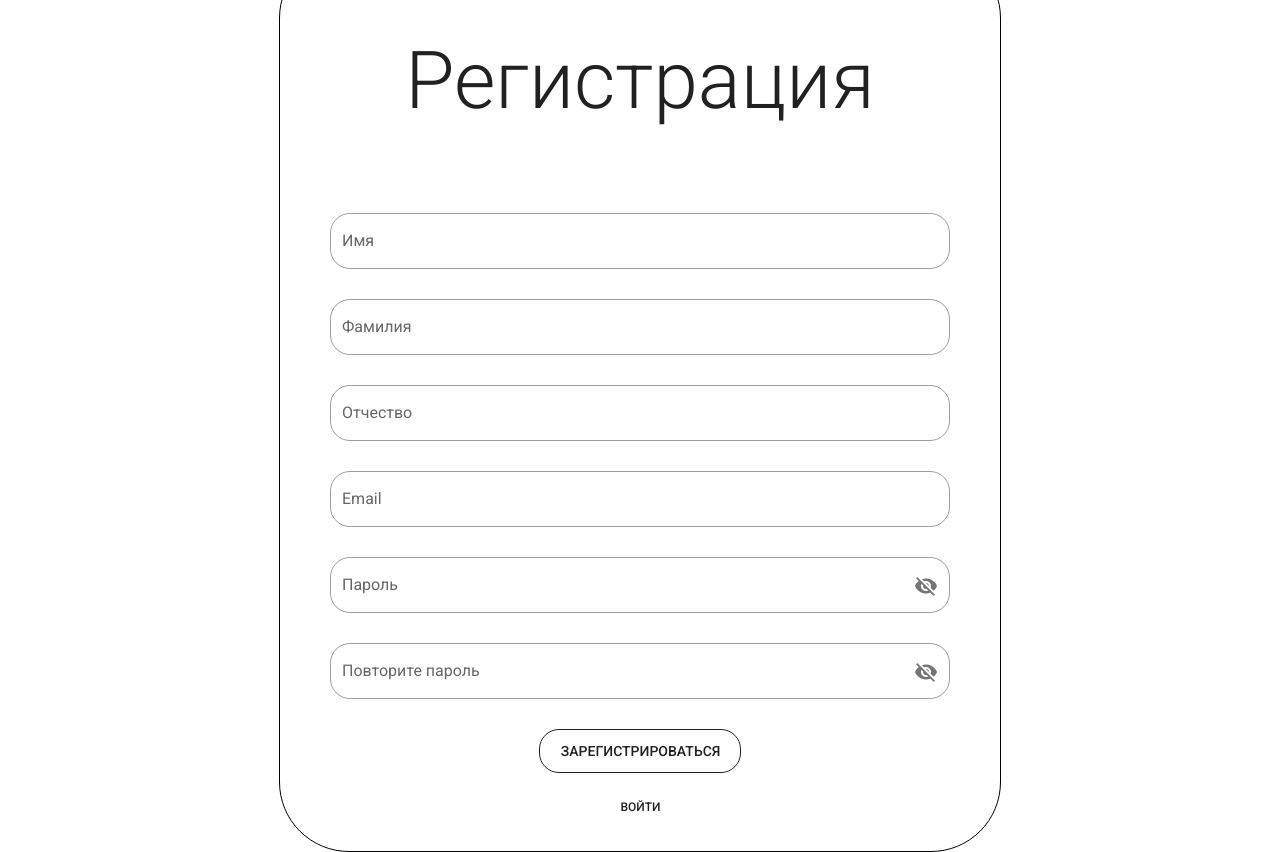
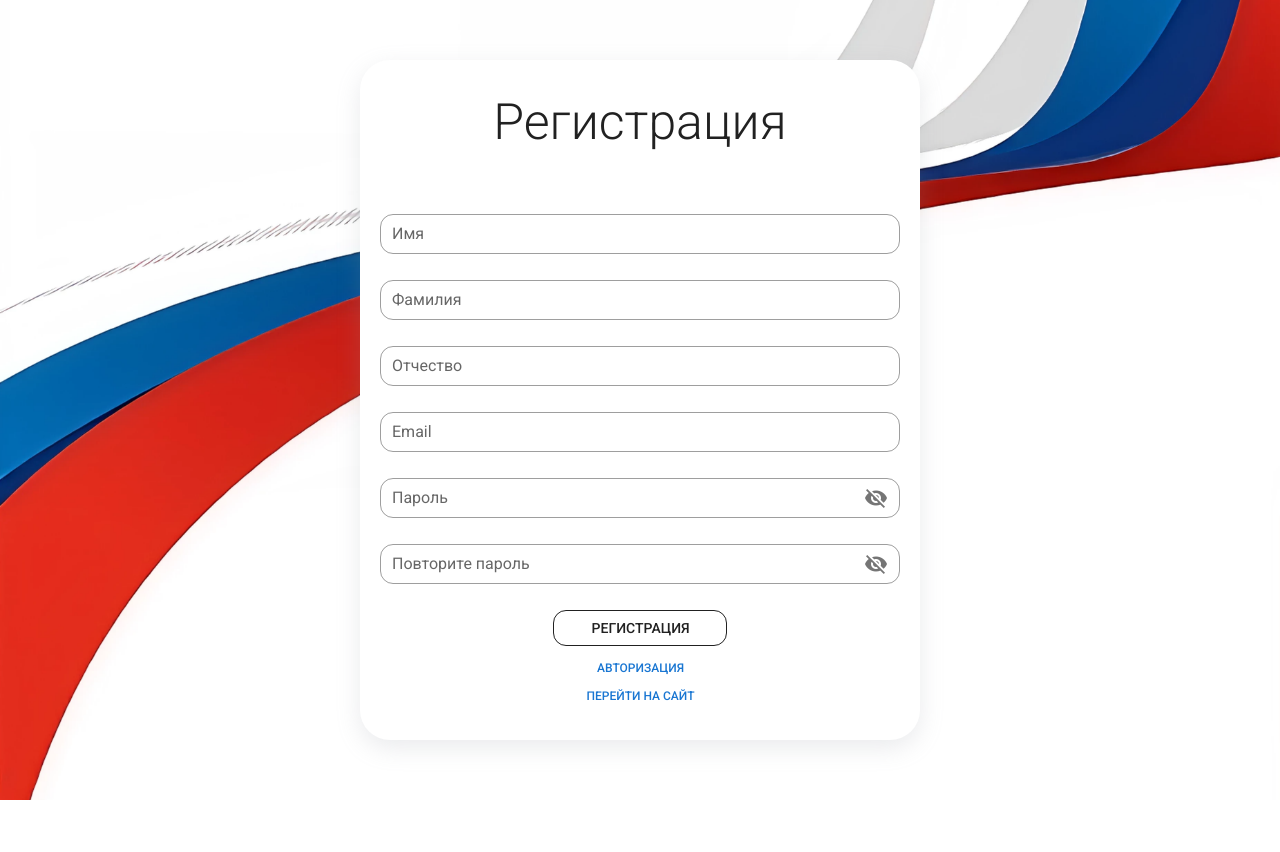
Before and after one commit to ZubeckY/veterani, a Nuxt app in the folder client/: page /auth/reg in a window 1280 px wide. After the commit the page ends 800 px from the top, so only its background shows below. Built offline with nearby package versions, Linux system fonts and the light colour scheme; what v-mask would draw is missing.

Commit message:
auth redesign

```diff
--- a/client/assets/styles/auth.css
+++ b/client/assets/styles/auth.css
@@ -1,28 +1,31 @@
 .authCard {
-  padding: 100px 50px 30px;
-  border-radius: 70px !important;
-  border: 1px solid #000 !important;
-
+  display: flex;
+  padding: 30px 20px;
+  min-height: 480px;
+  align-items: center;
+  justify-content: center;
+  border-radius: 30px !important;
+  box-shadow: var(--box-shadow) !important;
 }
 
 .authCard__container {
-  width: 620px;
+  width: 520px;
 }
 
 /* header */
 .authCard__title {
-  font-size: 80px;
+  font-size: 50px;
   font-weight: 300;
 }
 
 /* body */
 .authCard__body {
-  margin-top: 100px;
+  margin-top: 60px;
 }
 
 .authCard__input,
 .authCard__button {
-  border-radius: 20px !important;
+  border-radius: 13px !important;
 }
 
 /* footer */
@@ -30,9 +33,9 @@
   width: fit-content;
 }
 
-.authCard__button +
-.authCard__button {
-  margin-top: 20px !important;
+.authCard__footer.login {
+  position: relative;
+  top: 30px;
 }
 
 /* media screen */
--- a/client/assets/styles/main.css
+++ b/client/assets/styles/main.css
@@ -7,6 +7,7 @@
 :root {
   --mainBlue: #2B5189;
   --mainBlueTransparent: #4874B870;
+  --box-shadow: rgba(149, 157, 165, 0.2) 0 8px 24px;
 }
 
 .loadingBlock {
@@ -111,7 +112,7 @@
   background-repeat: no-repeat;
 }
 
-.mainFlagBlock {
+.flag-bkg.mainFlagBlock {
   position: relative;
   margin-top: 250px;
 }
--- a/client/layouts/auth.vue
+++ b/client/layouts/auth.vue
@@ -1,16 +1,20 @@
 <template>
   <v-app>
-    <div class="fullSize d-flex justify-center align-center">
-      <Nuxt/>
+    <div class="flag-bkg" :style="'background-image: url('+ bkgFlagImage +');'">
+      <div class="fullSize d-flex justify-center align-center">
+        <Nuxt/>
+      </div>
     </div>
   </v-app>
 </template>
 
 <script lang="ts">
+//@ts-ignore
+import bkgFlagImage from '~/static/flag-russia.png'
 import {Vue, Component} from 'vue-property-decorator';
 
 @Component({})
 export default class Auth extends Vue {
-
+  bkgFlagImage: any = bkgFlagImage;
 }
 </script>
--- a/client/pages/auth/login.vue
+++ b/client/pages/auth/login.vue
@@ -1,7 +1,6 @@
 <template>
-  <div>
   <v-form v-model="form" @submit.prevent lazy-validation>
-      <v-card class="authCard" elevation="0" :disabled="loading">
+    <v-card class="authCard" :disabled="loading">
       <div class="authCard__container">
 
         <div class="authCard__header">
@@ -13,7 +12,8 @@
                         v-model="model.email"
                         label="Email"
                         type="email"
-                          outlined/>
+                        outlined
+                        dense/>
 
           <v-text-field label="Пароль"
                         class="authCard__input"
@@ -21,24 +21,27 @@
                         :append-icon="showPass ? 'mdi-eye' : 'mdi-eye-off'"
                         :type="showPass ? 'text' : 'password'"
                         @click:append="showPass = !showPass"
-                          outlined/>
+                        outlined
+                        dense/>
         </div>
 
-          <div class="authCard__footer d-flex align-center justify-center flex-column">
-
-            <v-btn class="authCard__button" large outlined @click="login">Вход</v-btn>
+        <div class="authCard__footer login d-flex align-center justify-center flex-column">
+          <v-btn class="authCard__button px-9 mb-2" outlined @click="login">Вход</v-btn>
           <v-btn class="authCard__button my-0 pa-0"
-                   small
                  @click.prevent="$router.push('/auth/reg')"
-                   text>Зарегистрироваться
+                 color="primary" small text>
+            Зарегистрироваться
           </v-btn>
-
+          <v-btn class="authCard__button my-0 pa-0"
+                 @click.prevent="$router.push('/')"
+                 color="primary" small text>
+            Перейти на сайт
+          </v-btn>
         </div>
 
       </div>
     </v-card>
   </v-form>
-  </div>
 </template>
 
 <script lang="ts">
--- a/client/pages/auth/reg.vue
+++ b/client/pages/auth/reg.vue
@@ -1,7 +1,6 @@
 <template>
-  <div>
   <v-form v-model="form" @submit.prevent lazy-validation>
-      <v-card class="authCard" elevation="0" :disabled="loading">
+    <v-card class="authCard" :disabled="loading">
       <div class="authCard__container">
 
         <div class="authCard__header">
@@ -14,28 +13,32 @@
                         label="Имя"
                         type="text"
                         :rules="[rules.required]"
-                          outlined/>
+                        outlined
+                        dense/>
 
           <v-text-field class="authCard__input"
                         v-model="model.lastName"
                         label="Фамилия"
                         type="text"
                         :rules="[rules.required]"
-                          outlined/>
+                        outlined
+                        dense/>
 
           <v-text-field class="authCard__input"
                         v-model="model.middleName"
                         label="Отчество"
                         type="text"
                         :rules="[rules.required]"
-                          outlined/>
+                        outlined
+                        dense/>
 
           <v-text-field class="authCard__input"
                         v-model="model.email"
                         label="Email"
                         type="email"
                         :rules="[rules.required]"
-                          outlined/>
+                        outlined
+                        dense/>
 
           <v-text-field class="authCard__input"
                         v-model="model.password"
@@ -44,7 +47,8 @@
                         :append-icon="showPass.one ? 'mdi-eye' : 'mdi-eye-off'"
                         :type="showPass.one ? 'text' : 'password'"
                         @click:append="showPass.one = !showPass.one"
-                          outlined/>
+                        outlined
+                        dense/>
 
           <v-text-field class="authCard__input"
                         v-model="model.repeatPassword"
@@ -53,26 +57,28 @@
                         :append-icon="showPass.two ? 'mdi-eye' : 'mdi-eye-off'"
                         :type="showPass.two ? 'text' : 'password'"
                         @click:append="showPass.two = !showPass.two"
-                          outlined/>
+                        outlined
+                        dense/>
         </div>
 
+
         <div class="authCard__footer d-flex align-center justify-center flex-column">
-
-            <v-btn class="authCard__button"
-                   large
-                   @click.prevent="register"
-                   outlined>Зарегистрироваться</v-btn>
+          <v-btn class="authCard__button px-9 mb-2" outlined @click="register">Регистрация</v-btn>
           <v-btn class="authCard__button my-0 pa-0"
-                   small
                  @click.prevent="$router.push('/auth/login')"
-                   text>Войти</v-btn>
-
+                 color="primary" small text>
+            Авторизация
+          </v-btn>
+          <v-btn class="authCard__button my-0 pa-0"
+                 @click.prevent="$router.push('/')"
+                 color="primary" small text>
+            Перейти на сайт
+          </v-btn>
         </div>
 
       </div>
     </v-card>
   </v-form>
-  </div>
 </template>
 <script lang="ts">
 import {Vue, Component} from 'vue-property-decorator';
```
Lines whose indentation alone changed are shown as unchanged.
